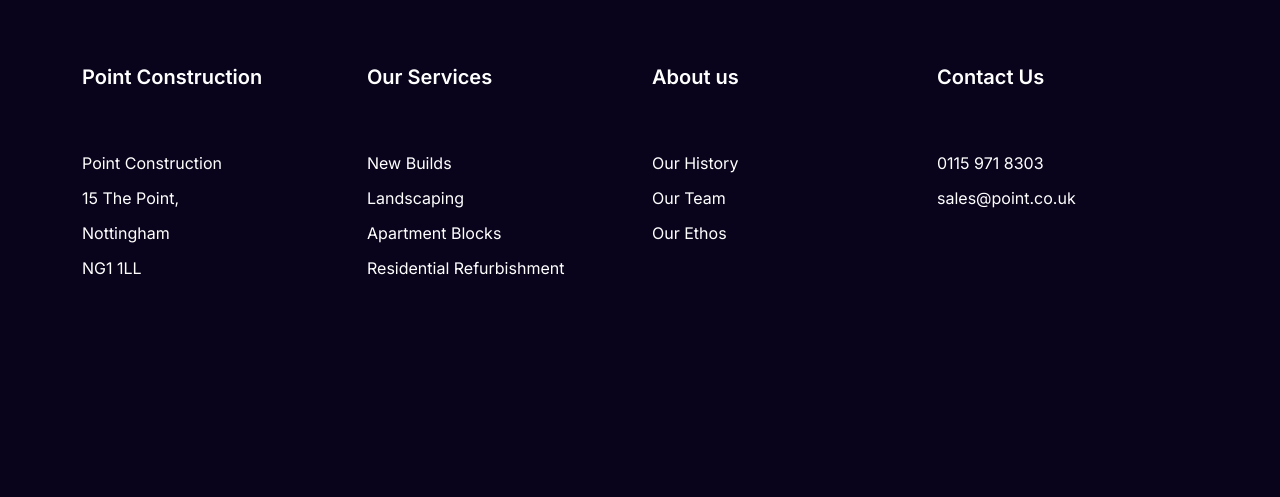
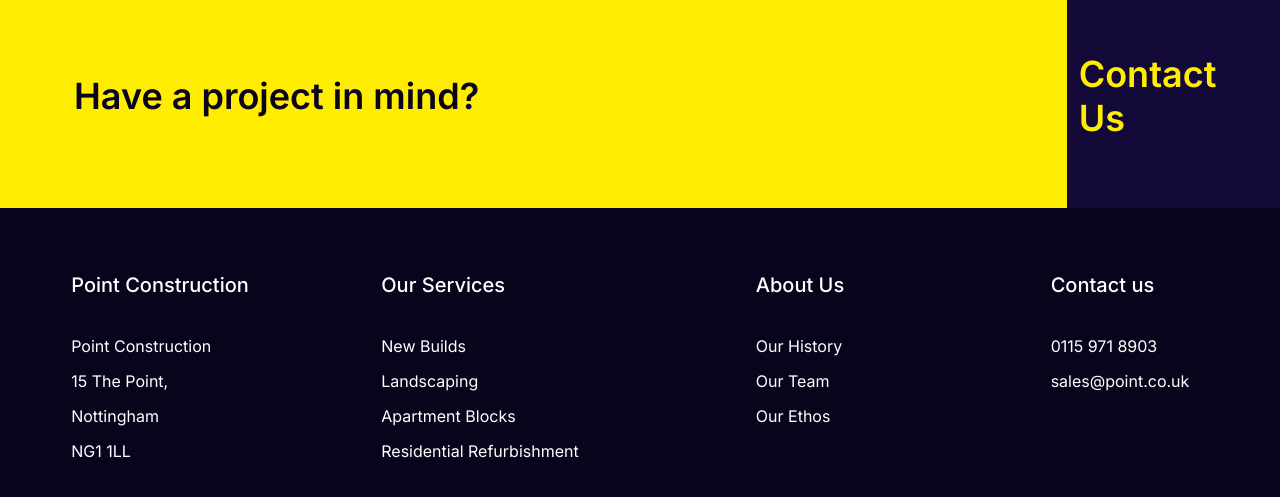
Before and after one commit to LewisCM14/point_construction, a Django app: page / in a window 1280 px wide. Shown: the top 497 px of the page. Run offline with Django 3.2, Linux system fonts and the light colour scheme.

Commit message:
move footer styles to own file, add action bar section

```diff
--- a/static/css/base.css
+++ b/static/css/base.css
@@ -15,10 +15,6 @@ a {
 body {
     background-color: #09041C;
     font-family: 'Inter', sans-serif;
-}
-
-footer {
-    margin-bottom: 65px;
 }
 
 /* Fonts */
@@ -67,18 +63,6 @@ footer {
     font-weight: 600;
 }
 
-.footer-header {
-    font-size: 20px;
-    margin-top: 65px;
-    margin-bottom: 65px;
-    line-height: 24px;
-}
-
-.footer-text {
-    font-size: 16px;
-    line-height: 19px;
-}
-
 /* Background Colors */
 
 .bg-navy {
--- /dev/null
+++ b/static/css/footer.css
@@ -0,0 +1,36 @@
+footer {
+    margin-bottom: 65px;
+}
+
+.footer-header {
+    font-size: 20px;
+    line-height: 24px;
+    margin-top: 65px;
+    margin-bottom: 40px;
+}
+
+.footer-section {
+    font-size: 16px;
+    line-height: 19px;
+}
+
+.footer-padding {
+    padding: 0 98px 0 98px
+}
+
+.footer-link:hover {
+    color: #FFED00;
+}
+
+.action-bar-text {
+    font-size: 36px;
+    line-height: 44px;
+    padding-top: 74px;
+    padding-bottom: 74px;
+    padding-left: 62px;
+}
+
+.action-bar-button {
+    font-size: 36px;
+    line-height: 44px;
+}
--- a/templates/includes/footer.html
+++ b/templates/includes/footer.html
@@ -1,88 +1,68 @@
 {% load static %}
+
+{% block extra_css %}
+    <link rel="stylesheet" href="{% static 'css/footer.css' %}">
+{% endblock %}
 
 <footer>
     <!-- Action Bar -->
-    <section></section>
+    <section class="bg-yellow">
+        <div class="container-fluid">
+            <div class="row">
+                <div class="col-10">
+                    <div>
+                        <p class="action-bar-text navy-text fw-600">Have a project in mind?</p>
+                    </div>
+                </div>
+                <div class="col-2 bg-blue d-flex justify-content-center align-items-center">
+                    <div>
+                        <p class="yellow-text fw-600 action-bar-button">Contact Us</p>
+                    </div>
+                </div>
+            </div>
+        </div>
+    </section>
     <!-- Main Footer -->
-    <section class="container bg-navy white-text text-md-start text-center">
+    <section class="bg-navy">
+        <div class="container-fluid white-text text-md-start text-center">
             <div class="row">
                 <!-- Address -->
-            <div class="col-md-3 fw-400 footer-text">
-                <h6 class="footer-header fw-600">Point Construction</h6>
+                <div class="col-md-3 d-flex justify-content-center">
+                    <div class="footer-section">
+                        <h3 class="footer-header">Point Construction</h3>
                         <p>Point Construction</p>
                         <p>15 The Point,</p>
                         <p>Nottingham</p>
                         <p>NG1 1LL</p>
                     </div>
+                </div>
                 <!-- Services -->
-            <div class="col-md-3 fw-400 footer-text">
-                <h6 class="footer-header fw-600">Our Services</h6>
-                <p>
-                    <a
-                        class="white-text"
-                        href=""
-                        aria-label="navigate to our new builds page"
-                        >New Builds</a
-                    >
-                </p>
-                <p>
-                    <a
-                        class="white-text"
-                        href=""
-                        aria-label="navigate to our landscaping page"
-                        >Landscaping</a
-                    >
-                </p>
-                <p>
-                    <a
-                        class="white-text"
-                        href=""
-                        aria-label="navigate to our apartment blocks page"
-                        >Apartment Blocks</a
-                    >
-                </p>
-                <p>
-                    <a
-                        class="white-text"
-                        href=""
-                        aria-label="navigate to our residential refurbishment page"
-                        >Residential Refurbishment</a
-                    >
-                </p>
+                <div class="col-md-3 d-flex justify-content-center">
+                    <div class="footer-section">
+                        <h3 class="footer-header">Our Services</h3>
+                        <p><a href="#" class="white-text footer-link" aria-label="navigate to our new builds page">New Builds</a></p>
+                        <p><a href="#" class="white-text footer-link" aria-label="navigate to our landscaping page">Landscaping</a></p>
+                        <p><a href="#" class="white-text footer-link" aria-label="navigate to our apartment blocks page">Apartment Blocks</a></p>
+                        <p><a href="#" class="white-text footer-link" aria-label="navigate to our new residential refurbishment page">Residential Refurbishment</a></p>
+                    </div>
                 </div>
                 <!-- About -->
-            <div class="col-md-3 fw-400 footer-text">
-                <h6 class="footer-header fw-600">About us</h6>
-                <p>
-                    <a
-                        class="white-text"
-                        href=""
-                        aria-label="navigate to our our history page"
-                        >Our History</a
-                    >
-                </p>
-                <p>
-                    <a
-                        class="white-text"
-                        href=""
-                        aria-label="navigate to our team page"
-                        >Our Team</a
-                    >
-                </p>
-                <p>
-                    <a
-                        class="white-text"
-                        href=""
-                        aria-label="navigate to our ethos page"
-                        >Our Ethos</a
-                    >
-                </p>
+                <div class="col-md-3 d-flex justify-content-center">
+                    <div class="footer-section">
+                        <h3 class="footer-header">About Us</h3>
+                        <p><a href="#" class="white-text footer-link" aria-label="navigate to our history page">Our History</a></p>
+                        <p><a href="#" class="white-text footer-link" aria-label="navigate to our team page">Our Team</a></p>
+                        <p><a href="#" class="white-text footer-link" aria-label="navigate to our ethos page">Our Ethos</a></p>
                     </div>
-            <!-- Contact Us -->
-            <div class="col-md-3 fw-400 footer-text">
-                <h6 class="footer-header fw-600">Contact Us</h6>
-                <p>0115 971 8303</p>
+                </div>
+                <!-- Contact -->
+                <div class="col-md-3 d-flex justify-content-center">
+                    <div class="footer-section">
+                        <h3 class="footer-header">Contact us</h3>
+                        <p>0115 971 8903</p>
                         <p>sales@point.co.uk</p>
+                    </div>
+                </div>
             </div>
         </div>
     </section>
```
Lines whose indentation alone changed are shown as unchanged.
